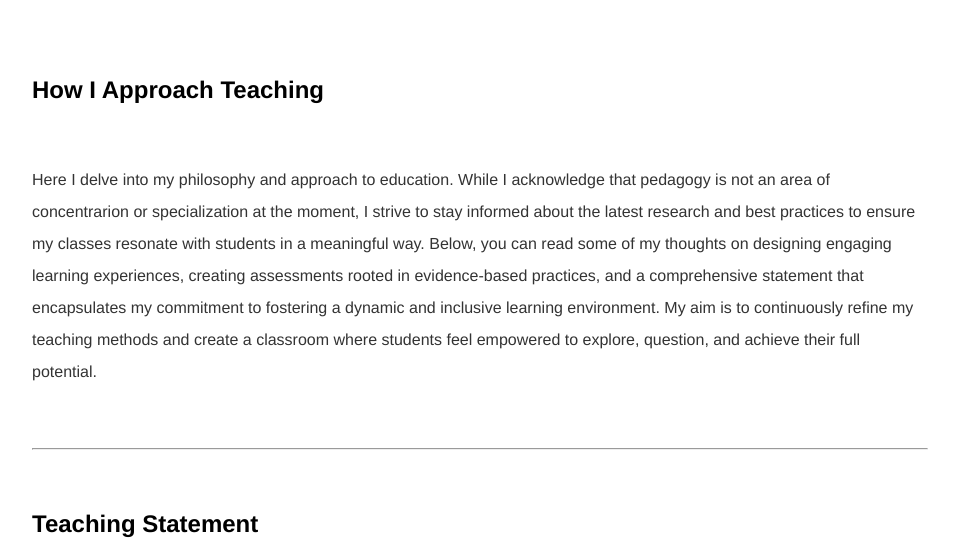
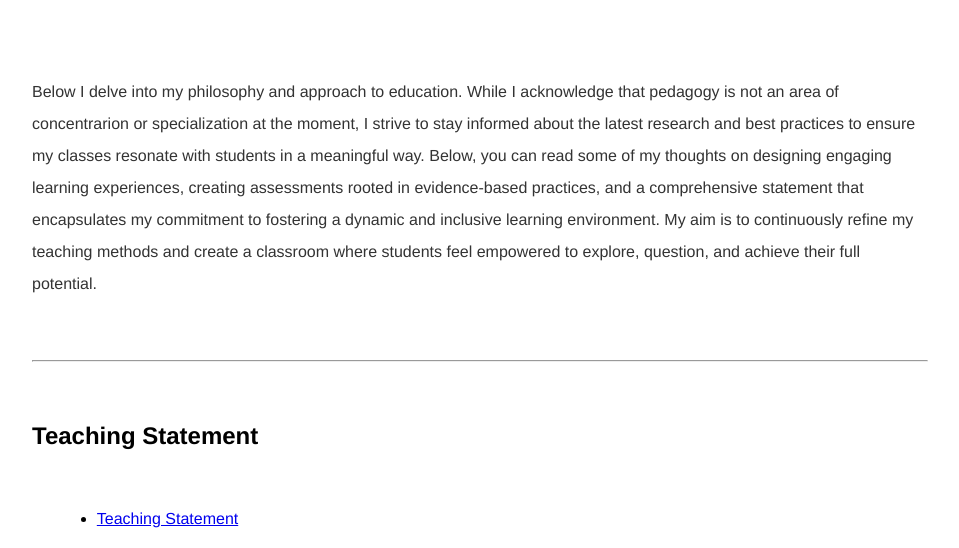
Before and after one commit to kevinjpatton/kevinjpatton.github.io, a Jekyll site: the page built from pedagogy/index.html, in a window 1280 px wide and 900 px high, cut to the strip 352-900 px from the top of the window. Shown: the whole strip, without its empty margins (160-1119 px from the left). Built offline with Jekyll 4.4.1, drawn with Linux system fonts in a browser that asks for light colours; Markdown is read by kramdown in place of the engine named in the settings.

Commit message:
Update index.html

```diff
--- a/pedagogy/index.html
+++ b/pedagogy/index.html
@@ -2,8 +2,7 @@
 layout: pedagogy
 title: Pedagogy - Kevin Patton
 ---
-<h2>How I Approach Teaching</h2>
-<p>Here I delve into my philosophy and approach to education. While I acknowledge that pedagogy is not an area of concentrarion or specialization at the moment, I strive to stay informed about the latest research and best practices to ensure my classes resonate with students in a meaningful way. Below, you can read some of my thoughts on designing engaging learning experiences, creating assessments rooted in evidence-based practices, and a comprehensive statement that encapsulates my commitment to fostering a dynamic and inclusive learning environment. My aim is to continuously refine my teaching methods and create a classroom where students feel empowered to explore, question, and achieve their full potential.</p>
+<p>Below I delve into my philosophy and approach to education. While I acknowledge that pedagogy is not an area of concentrarion or specialization at the moment, I strive to stay informed about the latest research and best practices to ensure my classes resonate with students in a meaningful way. Below, you can read some of my thoughts on designing engaging learning experiences, creating assessments rooted in evidence-based practices, and a comprehensive statement that encapsulates my commitment to fostering a dynamic and inclusive learning environment. My aim is to continuously refine my teaching methods and create a classroom where students feel empowered to explore, question, and achieve their full potential.</p>
 <hr>
 <h2>Teaching Statement</h2>
 <ul class="standard-list">
```
